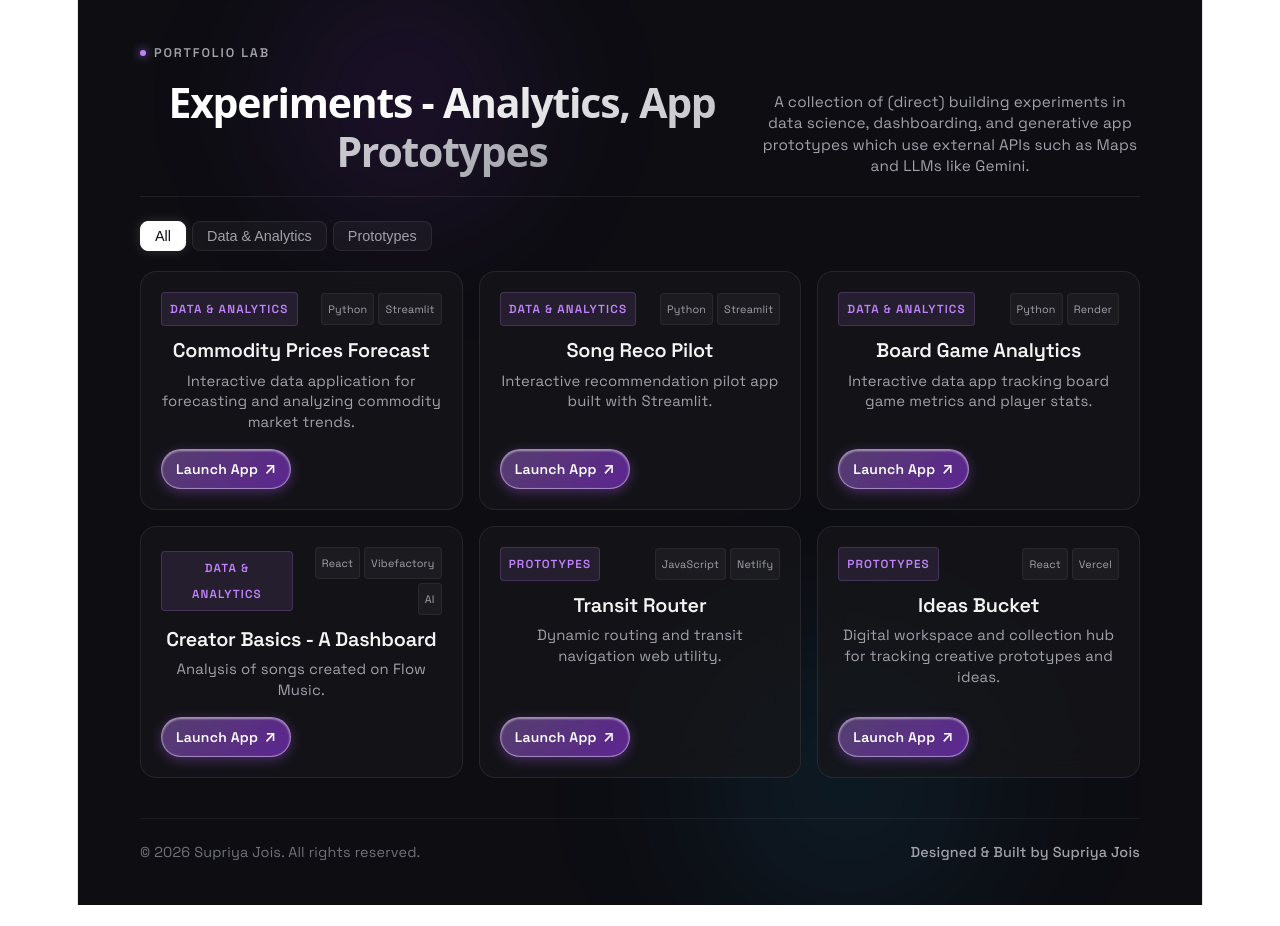
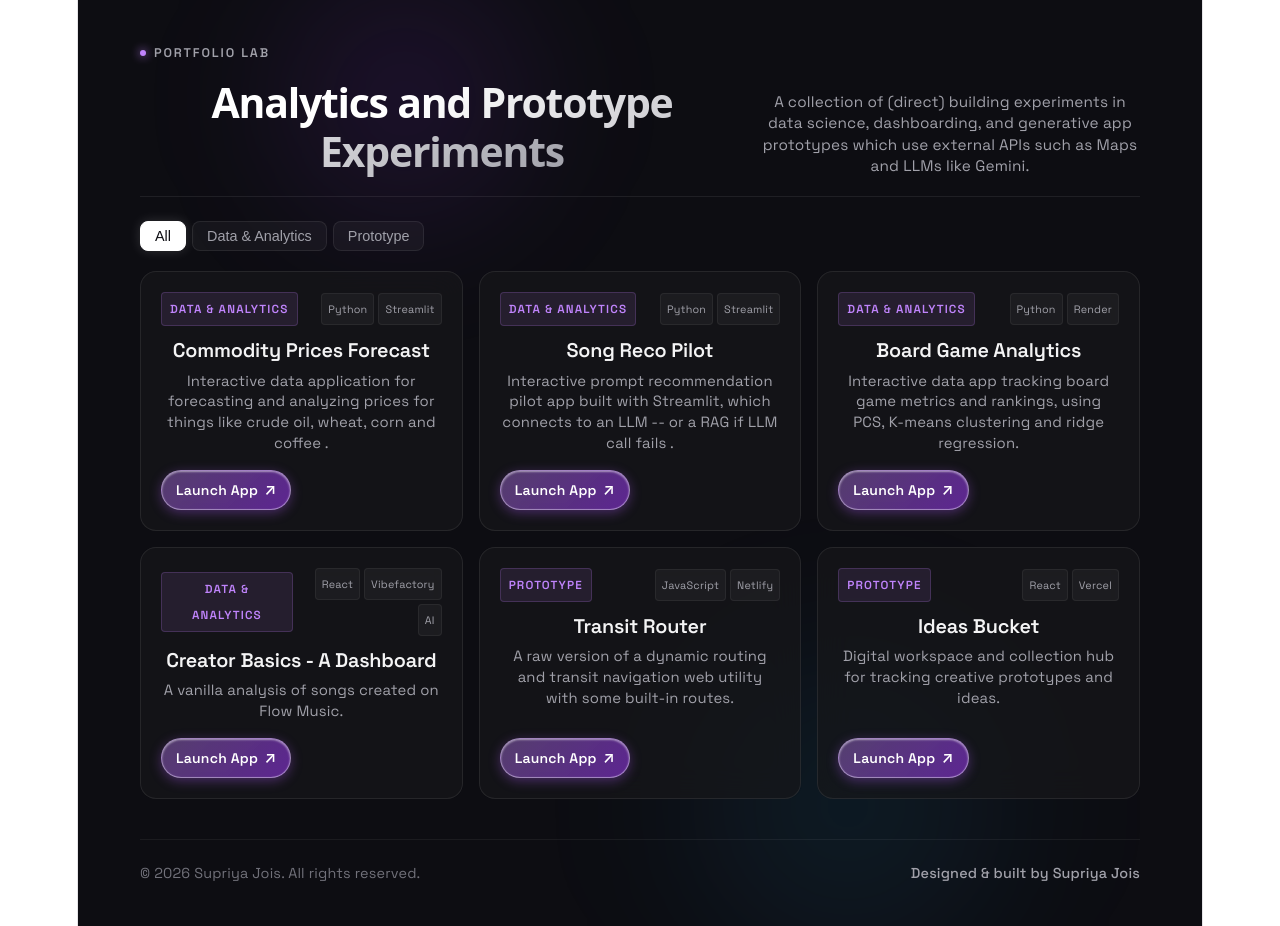
Before and after one commit to supjois-sans-melodrama/analytics-and-random, a React (Vite) app: page / in a window 1280 px wide. Before the commit the page ends 905 px from the top, so only its background shows below. Built offline with nearby package versions, Linux system fonts and the light colour scheme.

Commit message:
Add files via upload
updates to app descriptions

```diff
--- a/src/App.jsx
+++ b/src/App.jsx
@@ -3,43 +3,43 @@ import React, { useState } from 'react';
 const projects = [
   {
     title: "Commodity Prices Forecast",
-    description: "Interactive data application for forecasting and analyzing commodity market trends.",
+    description: "Interactive data application for forecasting and analyzing prices for things like crude oil, wheat, corn and coffee .",
     category: "Data & Analytics",
     stack: ["Python", "Streamlit"],
     url: "https://commodity-prices-forecast.streamlit.app/"
   },
   {
     title: "Song Reco Pilot",
-    description: "Interactive recommendation pilot app built with Streamlit.",
+    description: "Interactive prompt recommendation pilot app built with Streamlit, which connects to an LLM -- or a RAG if LLM call fails .",
     category: "Data & Analytics",
     stack: ["Python", "Streamlit"],
     url: "https://songreco-pilot.streamlit.app/"
   },
   {
     title: "Board Game Analytics",
-    description: "Interactive data app tracking board game metrics and player stats.",
+    description: "Interactive data app tracking board game metrics and rankings, using PCS, K-means clustering and ridge regression.",
     category: "Data & Analytics",
     stack: ["Python", "Render"],
     url: "https://toomanyboardgames.onrender.com"
   },
   {
     title: "Creator Basics - A Dashboard",
-    description: "Analysis of songs created on Flow Music.",
+    description: "A vanilla analysis of songs created on Flow Music.",
     category: "Data & Analytics",
     stack: ["React", "Vibefactory", "AI"],
     url: "https://p7f515941-ub4eae18f.vibefactory.ai"
   },
   {
     title: "Transit Router",
-    description: "Dynamic routing and transit navigation web utility.",
-    category: "Prototypes",
+    description: "A raw version of a dynamic routing and transit navigation web utility with some built-in routes.",
+    category: "Prototype",
     stack: ["JavaScript", "Netlify"],
     url: "https://transit-router.netlify.app/"
   },
   {
     title: "Ideas Bucket",
     description: "Digital workspace and collection hub for tracking creative prototypes and ideas.",
-    category: "Prototypes",
+    category: "Prototype",
     stack: ["React", "Vercel"],
     url: "https://ideas-bucket.vercel.app/"
   }
@@ -47,7 +47,7 @@ const projects = [
 
 export default function App() {
   const [filter, setFilter] = useState("All");
-  const categories = ["All", "Data & Analytics", "Prototypes"];
+  const categories = ["All", "Data & Analytics", "Prototype"];
 
   const filteredProjects = filter === "All"
     ? projects
@@ -185,7 +185,7 @@ export default function App() {
               lineHeight: '1.2',
               flex: '1 1 300px'
             }}>
-              <span className="gradient-heading">Experiments - Analytics, App Prototypes</span>
+              <span className="gradient-heading">Analytics and Prototype Experiments</span>
             </h1>
 
             <p style={{
@@ -331,7 +331,7 @@ export default function App() {
           © {new Date().getFullYear()} Supriya Jois. All rights reserved.
         </div>
         <div style={{ color: '#a1a1aa', fontWeight: '500' }}>
-          Designed & Built by Supriya Jois
+          Designed & built by Supriya Jois
         </div>
       </footer>
 
```
